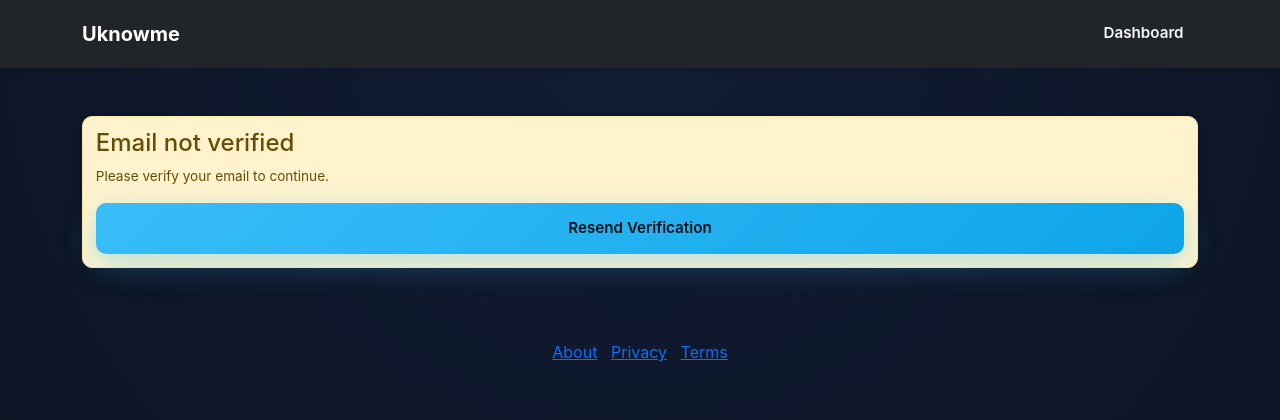
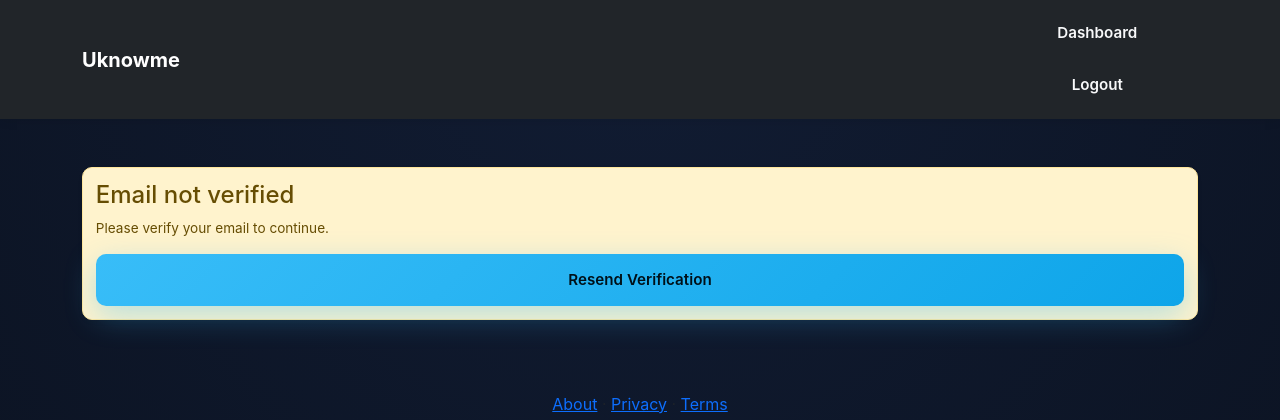
Before and after one commit to sirdavid001/Anonymous, a Flask app: page /unverified in a window 1280 px wide. Shown: the top 420 px of the page. Run offline with Flask 3, Linux system fonts and the light colour scheme; the visitor is signed in with stand-in values (Sample User, id 1).

Commit message:
Fix navbar logout and home redirect

```diff
--- a/app.py
+++ b/app.py
@@ -110,6 +110,11 @@ class LoginForm(FlaskForm):
 # --------------------
 @app.route("/", methods=["GET", "POST"])
 def register():
+    if current_user.is_authenticated:
+        if current_user.is_verified:
+            return redirect(url_for("dashboard"))
+        return redirect(url_for("unverified"))
+
     form = RegisterForm()
 
     if form.validate_on_submit():
--- a/templates/base.html
+++ b/templates/base.html
@@ -15,12 +15,13 @@
 
 <nav class="navbar navbar-expand-lg navbar-dark bg-dark">
   <div class="container">
-    <a class="navbar-brand fw-bold" href="/">Uknowme</a>
+    <a class="navbar-brand fw-bold" href="{% if current_user.is_authenticated %}{{ url_for('dashboard') }}{% else %}/{% endif %}">Uknowme</a>
     <div class="ms-auto">
       {% if current_user.is_authenticated %}
-        <a class="btn btn-outline-light btn-sm" href="/dashboard">Dashboard</a>
+        <a class="btn btn-outline-light btn-sm me-2" href="{{ url_for('dashboard') }}">Dashboard</a>
+        <a class="btn btn-outline-light btn-sm" href="{{ url_for('logout') }}">Logout</a>
       {% else %}
-        <a class="btn btn-outline-light btn-sm" href="/login">Login</a>
+        <a class="btn btn-outline-light btn-sm" href="{{ url_for('login') }}">Login</a>
       {% endif %}
     </div>
   </div>
```
